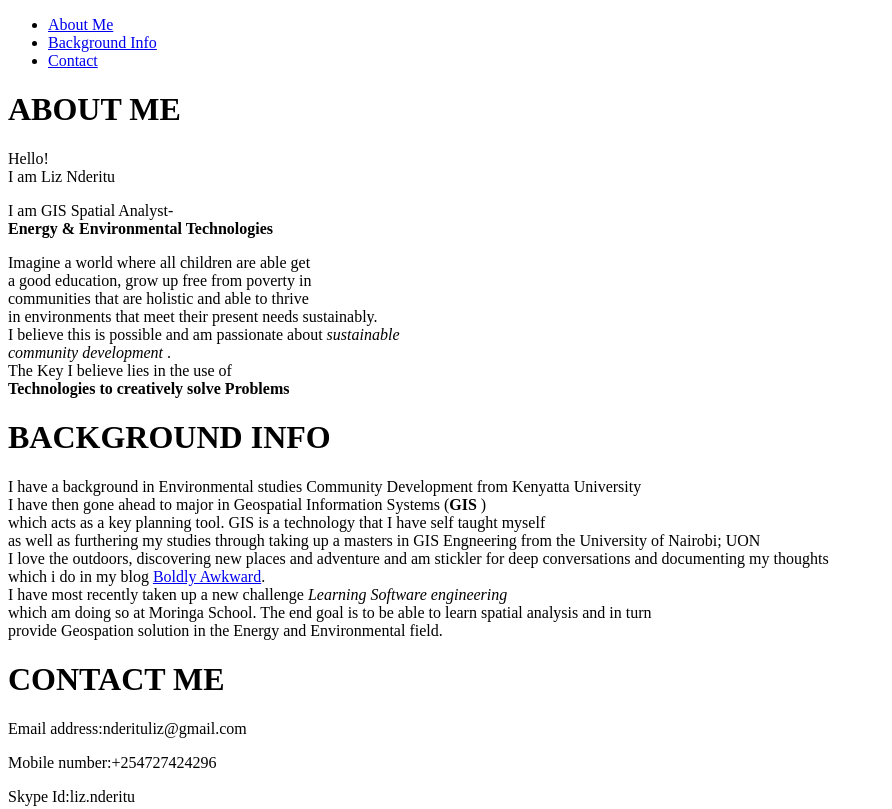
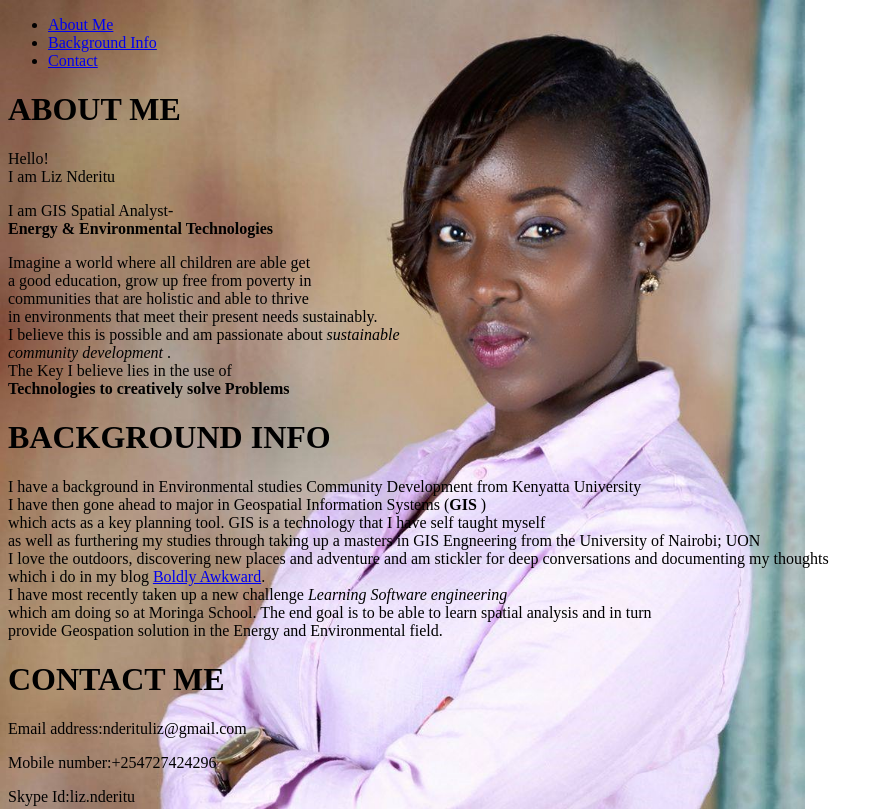
Before and after one commit to nderituliz/Portfolio, a plain HTML site: page index.html in a window 1280 px wide. Shown: the top 809 px of the page, without its empty margins (0-892 px from the left). Drawn offline with Linux system fonts and the light colour scheme; files that its build step writes are made by us from their sources.

Commit message:
added a background image

```diff
--- a/index.html
+++ b/index.html
@@ -5,6 +5,14 @@
     <meta name="viewport" content="width=device-width, initial-scale=1.0">
     <title>Document</title>
     <link rel="stylesheet" href="styles.css" type="text/css">
+    <style>
+        body {
+          background-image: url('Images/11952849_1053725468001514_8968376398841514781_o.jpg');
+          background-repeat: no-repeat;
+          background-attachment: fixed;
+          background-size:contain
+        }
+        </style>
 </head>
 <body>
     <div class="nav">
```
